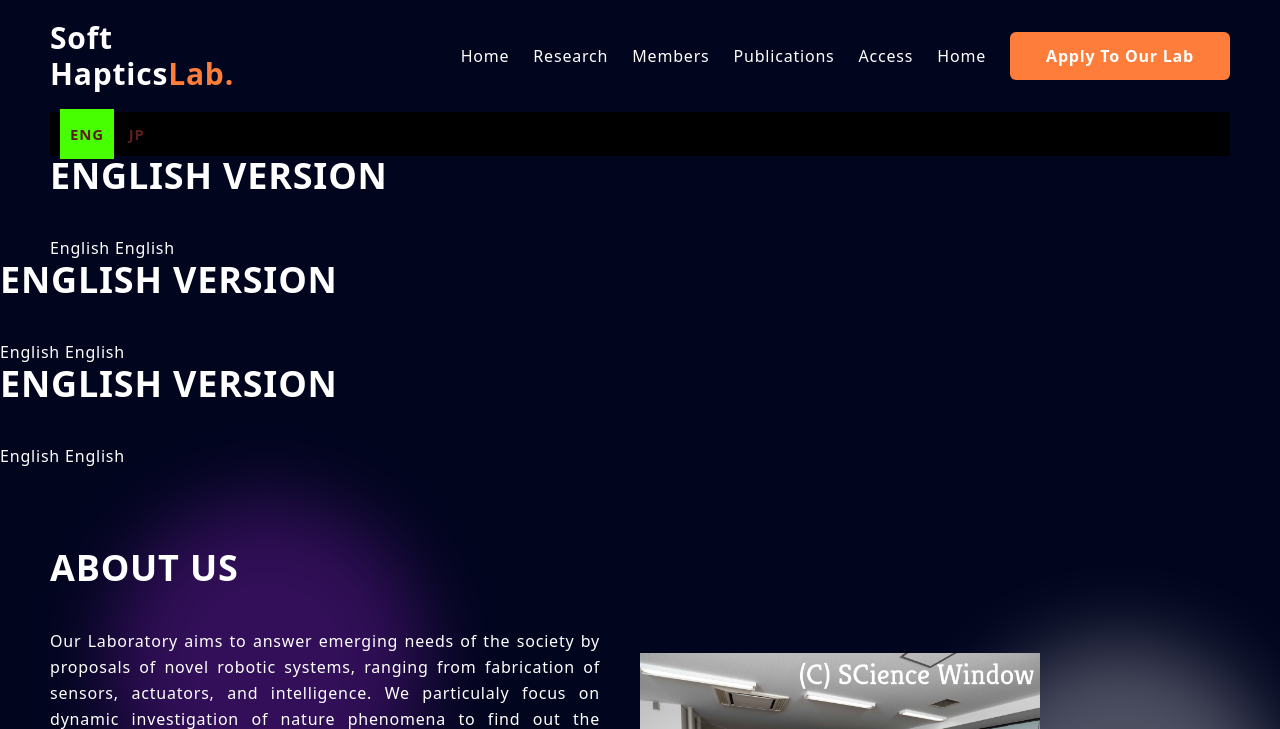
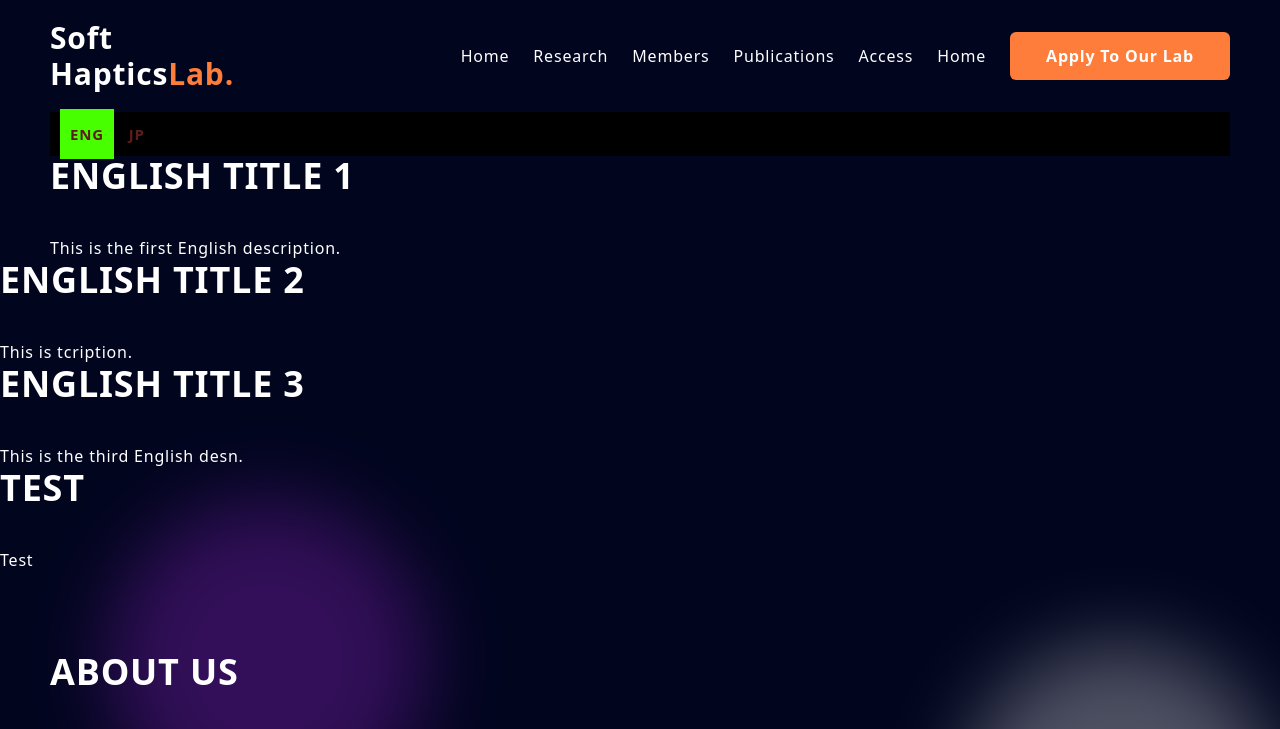
Before and after one commit to meoDzz/holabwebsite, a website: page src/index.html in a window 1280 px wide. Both pictures are taken after a click on the link "ENG". Shown: the top 729 px of the page. Drawn offline with Linux system fonts and the light colour scheme.

Commit message:
language swtich

```diff
--- a/src/changeLanguage.js
+++ b/src/changeLanguage.js
@@ -1,36 +1,77 @@
+// const langSec = document.querySelector('.languageSection');
+// const buttons = document.querySelectorAll('a');
+// const textTitle = document.querySelector('.title');
+// const textDesc = document.querySelector('.description');
+
+// buttons.forEach(button => {
+//     button.addEventListener('click', () =>{
+//         langSec.querySelector('.active').classList.remove('active');
+//         button.classList.add('active');
+
+//         const attr = button.getAttribute('language');
+
+//         const contents = document.querySelectorAll('.content');
+//         contents.forEach(content => {
+//             const title = content.querySelector('.title');
+//             const description = content.querySelector('.description');
+
+//             title.textContent = data[attr].title;
+//             description.textContent = data[attr].description;
+//         });
+//     });
+// });
+
+// const data =
+// {
+//     "english":
+//     {
+//         "title": " English version",
+//         "description": " English English",
+//         "title1": " title1 version",
+//     },
+//     "japanese":
+//     {
+//         "title": "JJJJJJJJJJJJJJJJJJ",
+//         "description": " jpanaese"
+//     }
+// }
+
+document.addEventListener('DOMContentLoaded', function () {
     const langSec = document.querySelector('.languageSection');
-const buttons = document.querySelectorAll('a');
-const textTitle = document.querySelector('.title');
-const textDesc = document.querySelector('.description');
+    const buttons = document.querySelectorAll('.languageSection a');
 
+    // Data object containing different translations for each section
+    const data = {
+        "english": [
+            { "title": "English Title 1", "description": "This is the first English description." },
+            { "title": "English Title 2", "description": "This is tcription." },
+            { "title": "English Title 3", "description": "This is the third English desn." }
+        ],
+        "japanese": [
+            { "title": "日本語トル1", "description": "これは最初です。" },
+            { "title": "日本語のタイトル2", "description": "この日本語の説明です。" },
+            { "title": "日本語のル3", "description": "これは3番目の日本語の説明です。" }
+        ]
+    };
+
+    // Add click event listener to each button
     buttons.forEach(button => {
-    button.addEventListener('click', () =>{
+        button.addEventListener('click', (event) => {
+            event.preventDefault();  // Prevent default anchor behavior
             langSec.querySelector('.active').classList.remove('active');
             button.classList.add('active');
 
+            // Get the selected language
             const attr = button.getAttribute('language');
 
+            // Update each content section based on the selected language
             const contents = document.querySelectorAll('.content');
-        contents.forEach(content => {
+            contents.forEach((content, index) => {
                 const title = content.querySelector('.title');
                 const description = content.querySelector('.description');
-            title.textContent = data[attr].title;
-            description.textContent = data[attr].description;
+                title.textContent = data[attr][index].title;
+                description.textContent = data[attr][index].description;
             });
         });
     });
-
-const data =
-{
-    "english":
-        {
-            "title" : " English version",
-            "description" : " English English",
-            "title1": " title1 version",
-        },
-    "japanese":
-        {
-            "title" : "JJJJJJJJJJJJJJJJJJ",
-            "description" : " jpanaese"
-        }
-}
+});
--- a/src/index.html
+++ b/src/index.html
@@ -83,13 +83,23 @@
             </div>
         </section>
 
-        <div class="content">
-            <h1 class="title"> Test</h1>
-            <p class="description"> Test</p>
+        <div class="content" data-english-title="English Title 1"
+            data-english-description="This is the first English description." data-japanese-title="日本トル1"
+            data-japanese-description="これは最明です。">
+            <h1 class="title">Test</h1>
+            <p class="description">Tesaaat</p>
         </div>
-        <div class="content">
-            <h1 class="title"> Test</h1>
-            <p class="description"> Test</p>
+        <div class="content" data-english-title="English Title 2"
+            data-english-description="This is the second English description." data-japanese-title="日本語のタイトル2"
+            data-japanese-description="これは2番目の日本語の説明です。">
+            <h1 class="title">Test</h1>
+            <p class="description">Test</p>
+        </div>
+        <div class="content" data-english-title="English Title 3"
+            data-english-description="This is the third English description." data-japanese-title="日本語のタイトル3"
+            data-japanese-description="これは3番目の日本語の説明です。">
+            <h1 class="title">Test</h1>
+            <p class="description">Test</p>
         </div>
 
         <div class="container py-20 -z-30">
```
Also changed, not shown: 1 other file. Lines whose indentation alone changed are shown as unchanged.
